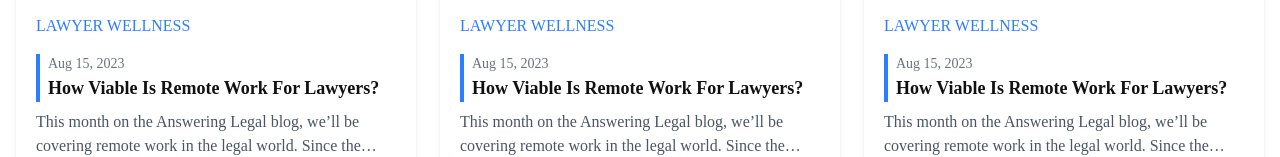
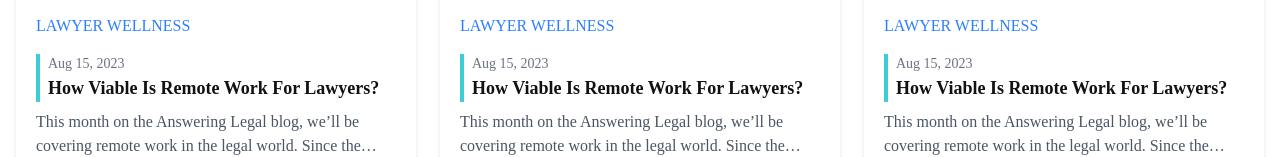
Before and after one commit to mahmadsadikRepositry/frontend-assignment-nextjs, a Next.js app: page / in a window 1280 px wide. Shown: the part 1825-1982 px from the top of the page. Built offline with nearby package versions, Linux system fonts and the light colour scheme.

Commit message:
Update ArticleCard component to change border color for improved styling consistency

```diff
--- a/app/Components/ArticleSection/ArticleCard.tsx
+++ b/app/Components/ArticleSection/ArticleCard.tsx
@@ -33,7 +33,7 @@ export const ArticleCard = ({
         </div>
         <div className="px-2">
           <span className=" uppercase text-blue-500">{category}</span>
-          <div className="border-l-4 border-blue-500 pl-2">
+          <div className="border-l-4 border-[#3CCED7] pl-2">
             <div className="mt-4 flex justify-between text-sm text-gray-500">
               <span>{date}</span>
             </div>
```
